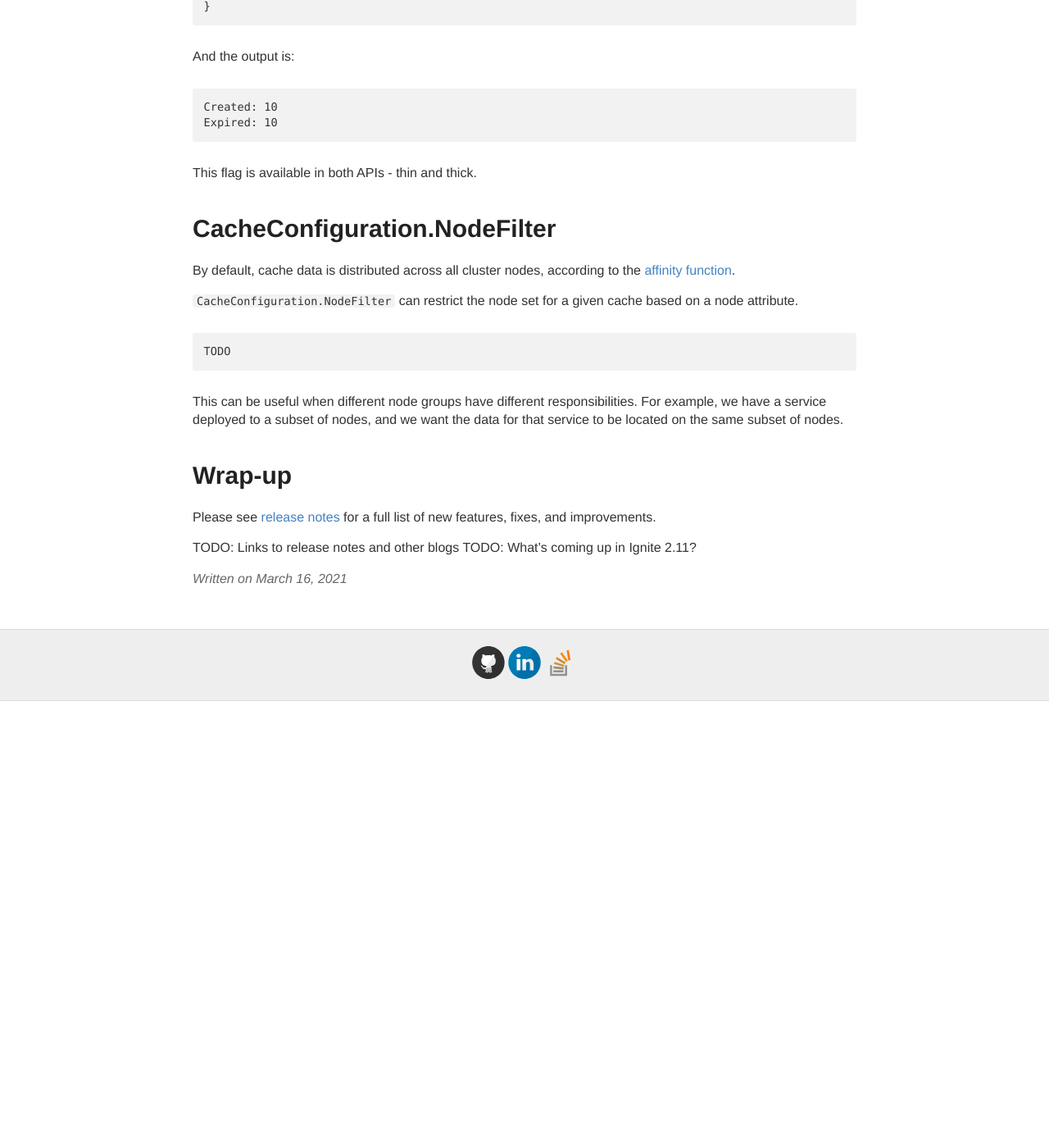
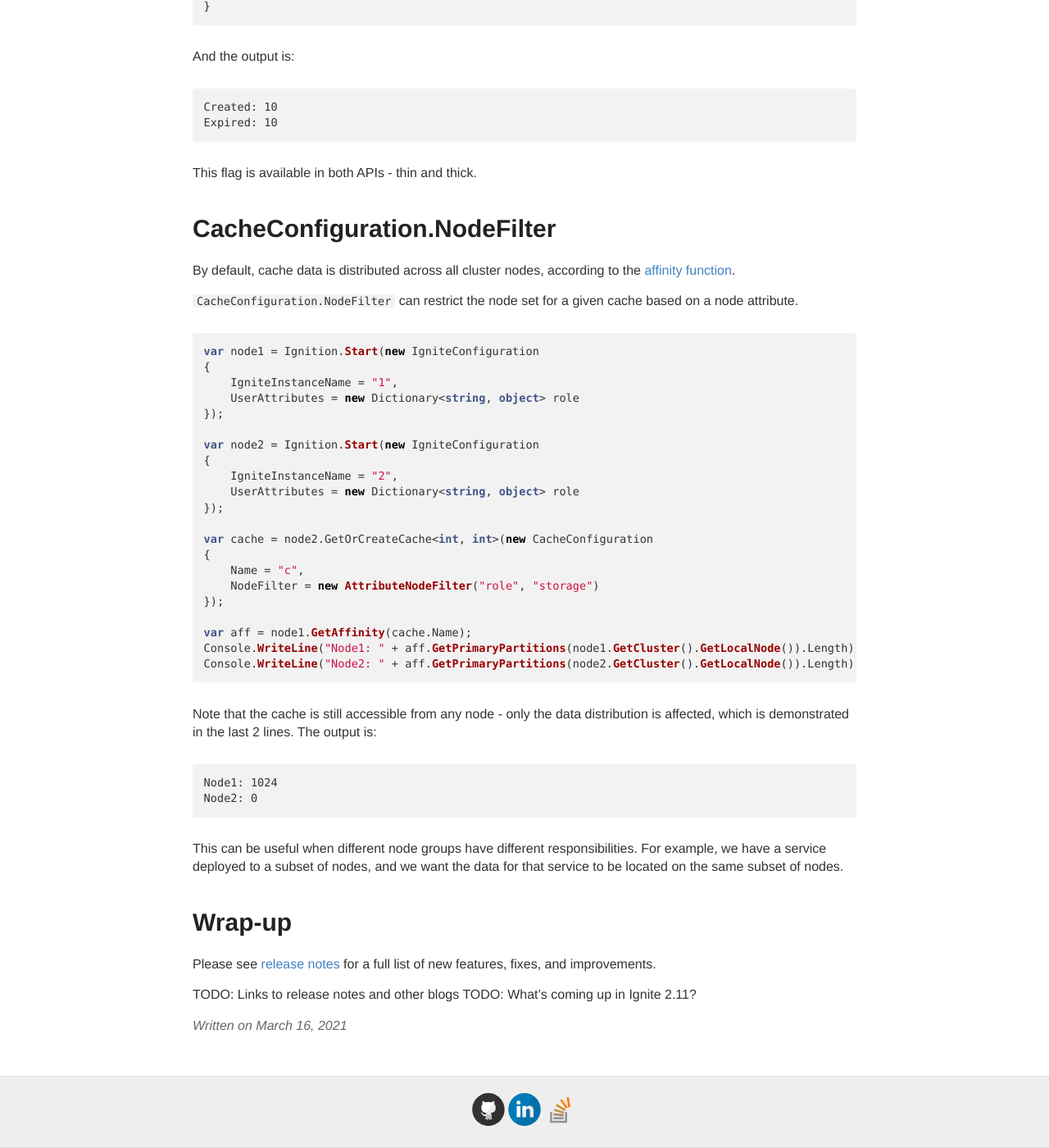
Before and after one commit to ptupitsyn/ptupitsyn.github.io, a Jekyll site: the page built from _posts/2021-03-16-Whats-New-In-Ignite-Net-2.10.md, in a window 1280 px wide and 1400 px high, scrolled down 2748 px. Shown: the whole window at 82% size. Built offline with Jekyll 4.4.1, drawn with Linux system fonts in a browser that asks for light colours; comment, search, counter and statistics services are not loaded; before the commit the page ends 3603 px from its top, so only the background shows below that.

Commit message:
wip Ignite 2.10

````diff
--- a/_posts/2021-03-16-Whats-New-In-Ignite-Net-2.10.md
+++ b/_posts/2021-03-16-Whats-New-In-Ignite-Net-2.10.md
@@ -146,9 +146,36 @@ By default, cache data is distributed across all cluster nodes, according to the
 `CacheConfiguration.NodeFilter` can restrict the node set for a given cache based on a node attribute.
 
 ```cs
-TODO
+var node1 = Ignition.Start(new IgniteConfiguration
+{
+    IgniteInstanceName = "1",
+    UserAttributes = new Dictionary<string, object> {{"role", "storage"}}
+});
+
+var node2 = Ignition.Start(new IgniteConfiguration
+{
+    IgniteInstanceName = "2",
+    UserAttributes = new Dictionary<string, object> {{"role", "processing"}}
+});
+
+var cache = node2.GetOrCreateCache<int, int>(new CacheConfiguration
+{
+    Name = "c",
+    NodeFilter = new AttributeNodeFilter("role", "storage")
+});
+
+var aff = node1.GetAffinity(cache.Name);
+Console.WriteLine("Node1: " + aff.GetPrimaryPartitions(node1.GetCluster().GetLocalNode()).Length);
+Console.WriteLine("Node2: " + aff.GetPrimaryPartitions(node2.GetCluster().GetLocalNode()).Length);
 ```
 
+Note that the cache is still accessible from any node - only the data distribution is affected, which is demonstrated in the last 2 lines.
+The output is:
+
+```
+Node1: 1024
+Node2: 0
+```
 
 This can be useful when different node groups have different responsibilities.
 For example, we have a service deployed to a subset of nodes, and we want the data for that service to be located on the same subset of nodes.
````
